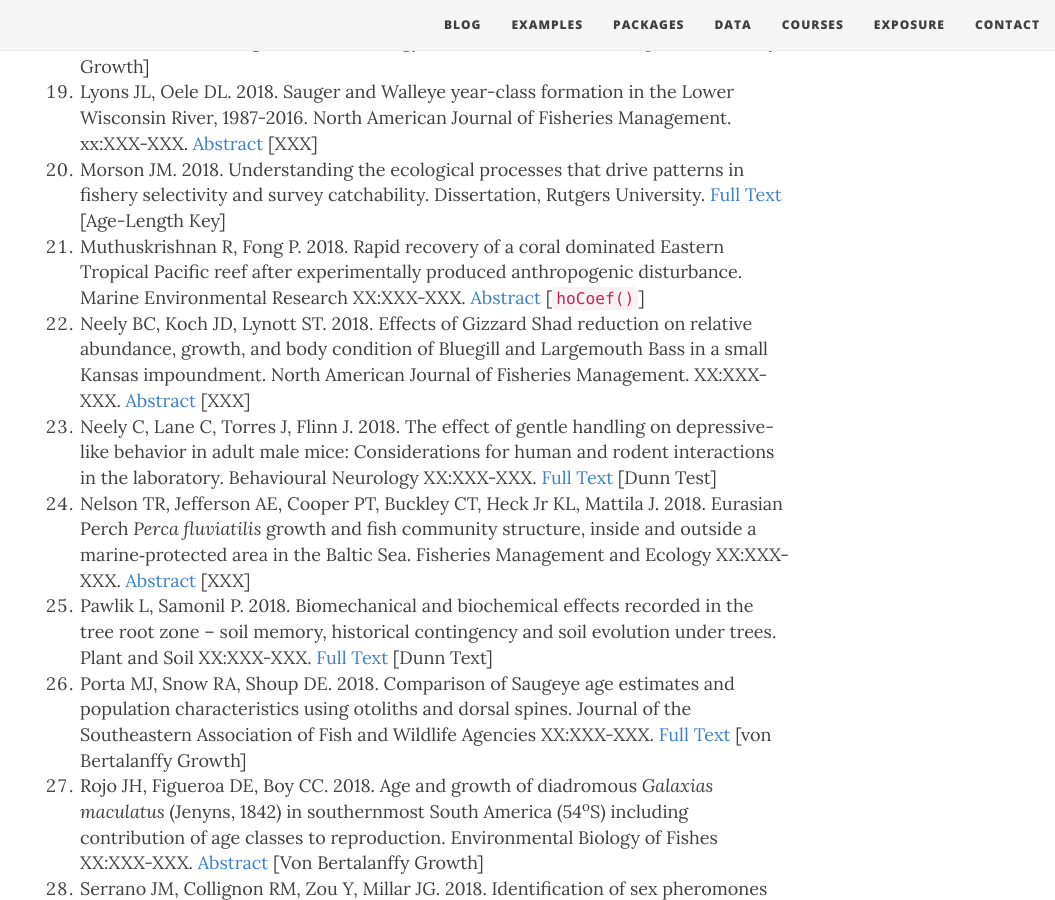
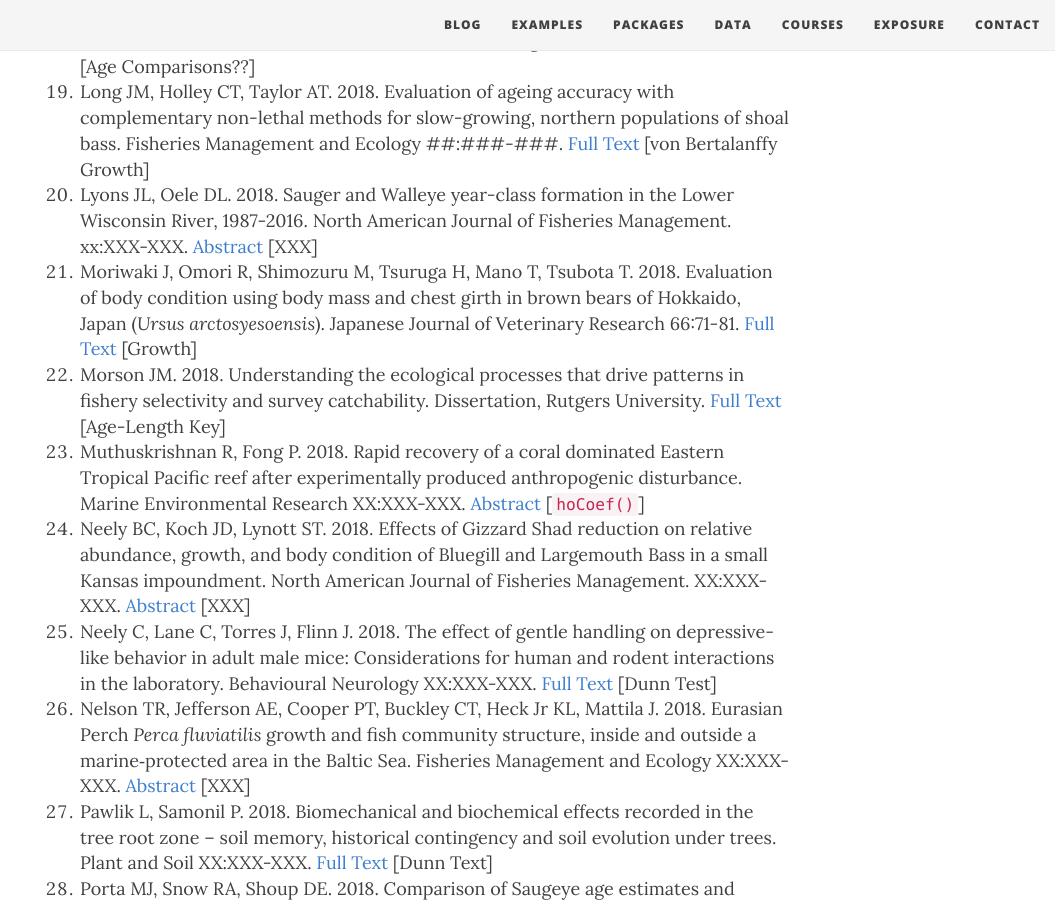
Before and after one commit to droglenc/fishR, a Jekyll site: the page built from exposure/exposure-citations18.md, in a window 1280 px wide and 900 px high, scrolled down 2015 px. Shown: the whole window, without its empty margins (225-1280 px from the left). Built offline with Jekyll 4.4.1, drawn with Linux system fonts in a browser that asks for light colours; nearby versions of some CDN libraries; some of the changed text lies outside the part shown.

Commit message:
Added citation

```diff
--- a/exposure/exposure-citations18.md
+++ b/exposure/exposure-citations18.md
@@ -5,11 +5,12 @@
 css: "/css/exposure-citation.css"
 ---
 
-The [**IFAR** book](http://derekogle.com/IFAR/), **fishR** website, or the **FSA** package were cited in the following <span id="contact-div">35</span> publications.
+The [**IFAR** book](http://derekogle.com/IFAR/), **fishR** website, or the **FSA** package were cited in the following <span id="contact-div">37</span> publications.
 
 1. Agbani PO, Kafoutchoni KM, Salako KV, Gbedomon RC, Kegbe AM, Karen H, Sinsin B. 2018. Traditional ecological knowledge-based assessment of threatened woody species and their potential substitutes in the Atakora mountain chain, a threatened hotspot of biodiversity in Northwestern Benin, West Africa. Journal of Ethnobiology and Ethnomedicine 14:21. [Full Text](https://ethnobiomed.biomedcentral.com/articles/10.1186/s13002-018-0219-6) [Dunn's Test]
 1. Babaluk JA, Knopp JA, Reist JD. 2018. Assessment of fish populations in six lakes near Sach Harbour, Banks Island, Northwest Territories, 1993-1994. Canada/Inuvialuit Fisheries Joint Management Committee Reort 2018-01. [Full Text](https://www.researchgate.net/profile/John_Babaluk/publication/323547130_Assessment_of_fish_populations_in_six_lakes_near_Sachs_Harbour_Banks_Island_Northwest_Territories_1993-1994/links/5a9c0c8baca2721e3f320937/Assessment-of-fish-populations-in-six-lakes-near-Sachs-Harbour-Banks-Island-Northwest-Territories-1993-1994.pdf) [von Bertalanffy Growth]
 1. Basic T, Britton JR, Cove RJ, Ibbotson AT, Gregory SD. 2018. Roles of discharge and temperature in recruitment of a cold‐water fish, the European Grayling *Thymallus thymallus*, near its southern range limit. Ecology of Freshwater Fish XX:XXX-XXX. [Abstract](https://onlinelibrary.wiley.com/doi/abs/10.1111/eff.12405) [Carle-Strub Abundance]
+1. Bauerlien CJ, Cornett MR, Zielonka EA, Crane DP, Bulak JS. 2018. Precision of calcified structures used for estimating age of Chain Pickerel *Esox niger*. North American Journal of Fisheries Management XX:XXX-XXX [Abstract](https://onlinelibrary.wiley.com/doi/abs/10.1002/nafm.10197) [Age Comparisons]
 1. Blackman TE, Crisafulli CM, Cleason SM. 2018. Characteristics of a new Rainbow Trout population: Spirit Lake, Mount St. Helens Volcano, 2000–2015. pages 251-267 in Crisafulli CM and Dale VH. Ecological Responses at Mount St. Helens: Revisited 35 Years After the Eruption. [Abstract](https://link.springer.com/chapter/10.1007/978-1-4939-7451-1_14) [Depletion Estimates]
 1. Borah M, Mahanta DJ. 2018. An approach to estimate the parameters of von Bertalanffy growth models in forestry. The Indian Forester 144:XXX-XXX. [Abstract](http://www.indianforester.co.in/index.php/indianforester/article/view/121305) [von Bertalanffy Growth]
 1. Brauer TA, Rhea DT, Walrath JD, Quist MC. 2018. Efficacy of using data from angler-caught Burbot to estimate population rate functions. North American Journal of Fisheries Management. [Abstract](https://www.researchgate.net/publication/324444698_Efficacy_of_Using_Data_from_Angler-Caught_Burbot_to_Estimate_Population_Rate_Functions) [von Bertalanffy Growth, Age Distribution]
@@ -26,6 +27,7 @@
 1. Koch J, Neely B, Sowards B. 2018. Precision of three structures for Saugeye age estimation. North American Journal of Fisheries Management. 38:31-38. [Abstract](http://onlinelibrary.wiley.com/doi/10.1002/nafm.10019/abstract) [Age Comparisons??]
 1. Long JM, Holley CT, Taylor AT. 2018. Evaluation of ageing accuracy with complementary non-lethal methods for slow-growing, northern populations of shoal bass. Fisheries Management and Ecology ##:###-###. [Full Text](https://www.researchgate.net/publication/323615561_Evaluation_of_ageing_accuracy_with_complementary_non-lethal_methods_for_slow-growing_northern_populations_of_shoal_bass) [von Bertalanffy Growth]
 1. Lyons JL, Oele DL. 2018. Sauger and Walleye year-class formation in the Lower Wisconsin River, 1987-2016. North American Journal of Fisheries Management. xx:XXX-XXX. [Abstract](https://onlinelibrary.wiley.com/doi/abs/10.1002/nafm.10180) [XXX]
+1. Moriwaki J, Omori R, Shimozuru M, Tsuruga H, Mano T, Tsubota T. 2018. Evaluation of body condition using body mass and chest girth in brown bears of Hokkaido, Japan (*Ursus arctosyesoensis*). Japanese Journal of Veterinary Research 66:71-81. [Full Text](https://eprints.lib.hokudai.ac.jp/dspace/bitstream/2115/70493/1/p071-081%20Toshio_Tsubota.pdf) [Growth]
 1. Morson JM. 2018. Understanding the ecological processes that drive patterns in fishery selectivity and survey catchability. Dissertation, Rutgers University. [Full Text](http://scholar.google.com/scholar_url?url=https://rucore.libraries.rutgers.edu/rutgers-lib/56061/PDF/1/&hl=en&sa=X&scisig=AAGBfm3oPizfJa5iIEZHcrzzNZgYhkG9Zg&nossl=1&oi=scholaralrt) [Age-Length Key]
 1. Muthuskrishnan R, Fong P. 2018. Rapid recovery of a coral dominated Eastern Tropical Pacific reef after experimentally produced anthropogenic disturbance. Marine Environmental Research XX:XXX-XXX. [Abstract](https://www.sciencedirect.com/science/article/pii/S0141113617307080) [`hoCoef()`]
 1. Neely BC, Koch JD, Lynott ST. 2018. Effects of Gizzard Shad reduction on relative abundance, growth, and body condition of Bluegill and Largemouth Bass in a small Kansas impoundment. North American Journal of Fisheries Management. XX:XXX-XXX. [Abstract](https://onlinelibrary.wiley.com/doi/abs/10.1002/nafm.10183) [XXX]
@@ -42,6 +44,7 @@
 1. Vukov D, Ilic M, Cuk M, Radulovic S, Igic R, Janauer GA. 2018. Combined effects of physical environmental conditions and anthropogenic alterations are associated with macrophyte habitat fragmentation in rivers - Study of the Danube in Serbia. Science of the Total Environment 634:780-790. [Abstract](https://www.sciencedirect.com/science/article/pii/S0048969718311288) [Dunn's Test]
 1. Willmes M, Hobbs JA, Sturrock AM, Bess Z, Lewis LS, Glessner JJG, Johnson RC, Kurth R, Kindopp J. 2018. Fishery collapse, recovery, and the cryptic decline of wild salmon on a major California river. Canadian Journal of Fisheries and Aquatic Sciences. XX:XXX-XXX. [Abstract](http://www.nrcresearchpress.com/doi/abs/10.1139/cjfas-2017-0273#.Wl5BqnlG3uM) [Age Comparisons]
 1. Yamamaoto Y, Yoshiyama T, Kajiara K, Nakatani T, Matsuishi T. Long-term shifts in the growth and maturation size of Miyabe charr *Salvelinus malma miyabei*. Fisheries Science XX:XXX-XXX. [Abstract](https://link.springer.com/article/10.1007/s12562-018-1186-5) [Growth]
+1. Zentner D. 2018. Modeling wind, water movement, and physical habitat on Minnesota Lakes and associated influences on Walleye spawning habitat. M.Sc. Thesis, University of Wisconsin - Stevens Point. [Full Text](https://www.researchgate.net/profile/Douglas_Zentner/publication/325079219_Modeling_Wind_Water_Movement_and_Physical_Habitat_on_Minnesota_Lakes_and_Associated_Influences_on_Walleye_Spawning_Habitat/links/5af55435a6fdcc0c030b3b9f/Modeling-Wind-Water-Movement-and-Physical-Habitat-on-Minnesota-Lakes-and-Associated-Influences-on-Walleye-Spawning-Habitat&hl=en&sa=X&scisig=AAGBfm14t8jOTL3lECTd4lbUmn5o5pgf6Q&nossl=1&oi=scholaralrt) [Dunn's Test]
 
 -----
 <p style="text-align: center;"><a href="exposure-citations17.html">Goto 2017 citations</a></p>
```
